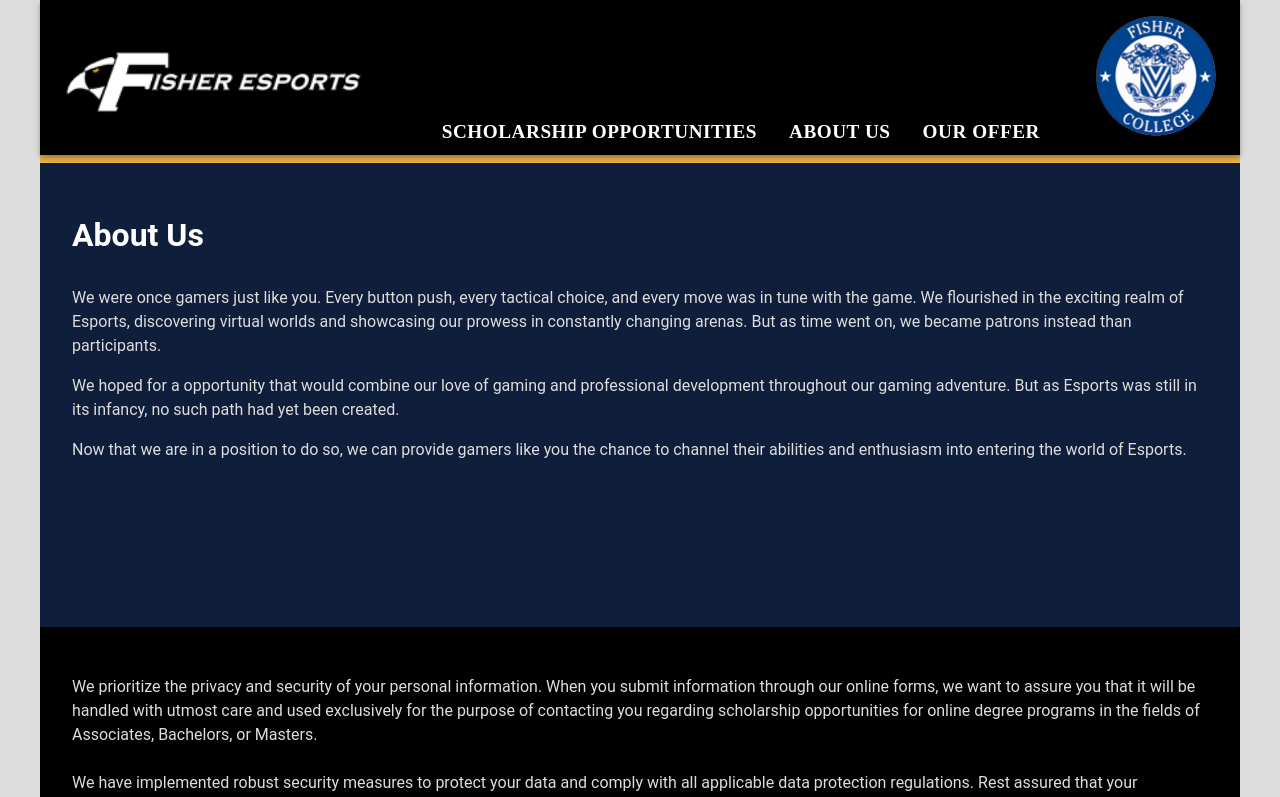
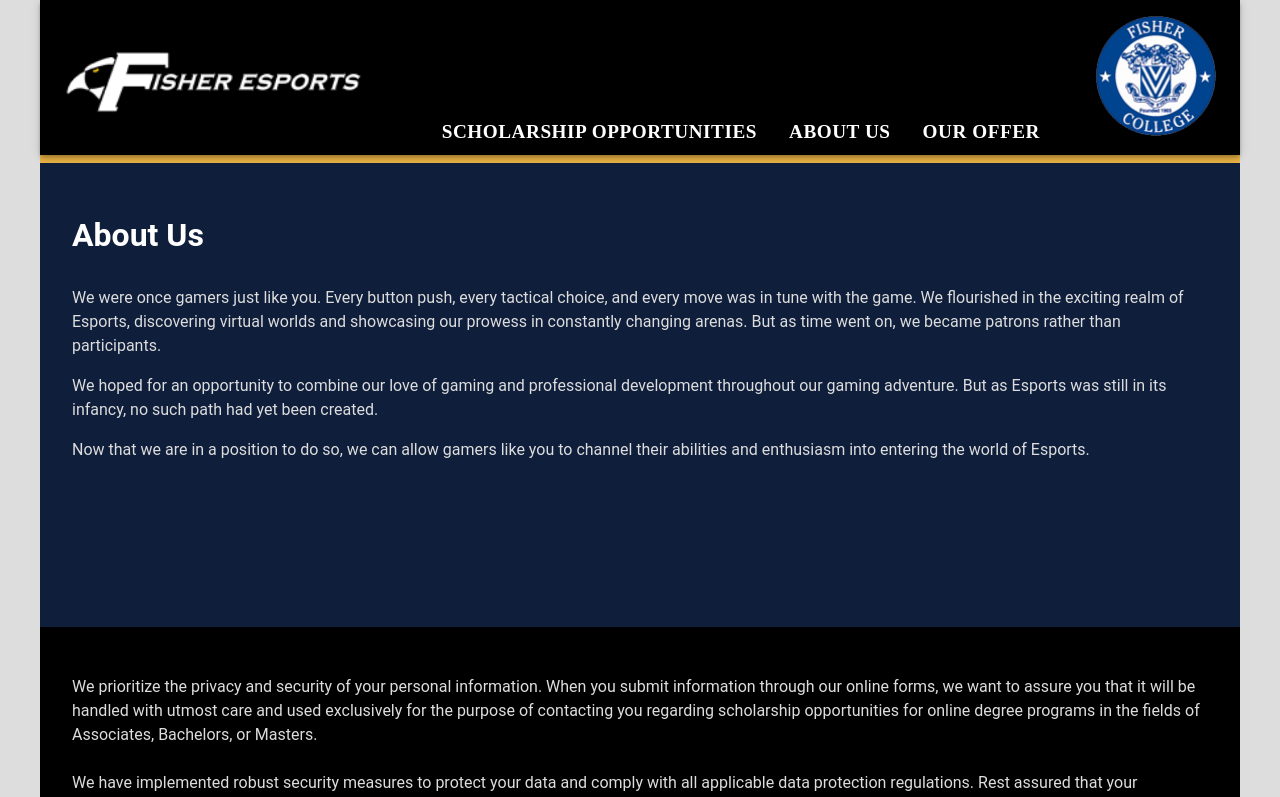
Before and after one commit to RouteRunnersAutoTransport/esport-spa, a Next.js app: page /about-us in a window 1280 px wide. Shown: the top 797 px of the page. Built offline with nearby package versions, Linux system fonts and the light colour scheme; a web font is replaced by a local one.

Commit message:
modified minor text in about us page

```diff
--- a/src/components/AboutUs/index.tsx
+++ b/src/components/AboutUs/index.tsx
@@ -11,17 +11,17 @@ function AboutUs() {
         choice, and every move was in tune with the game. We flourished in the
         exciting realm of Esports, discovering virtual worlds and showcasing our
         prowess in constantly changing arenas. But as time went on, we became
-        patrons instead than participants.
+        patrons rather than participants.
       </PDescription>
       <PDescription>
-        We hoped for a opportunity that would combine our love of gaming and
+        We hoped for an opportunity to combine our love of gaming and
         professional development throughout our gaming adventure. But as Esports
         was still in its infancy, no such path had yet been created.
       </PDescription>
       <PDescription>
-        Now that we are in a position to do so, we can provide gamers like you
-        the chance to channel their abilities and enthusiasm into entering the
-        world of Esports.
+        Now that we are in a position to do so, we can allow gamers like you to
+        channel their abilities and enthusiasm into entering the world of
+        Esports.
       </PDescription>
     </DivAboutUsContainer>
   );
```
